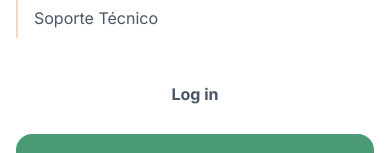
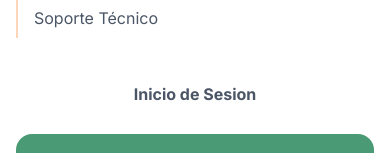
Before and after one commit to Saenz-man/Nutri-AS, a Next.js app: page /login in a window 390 px wide. Both pictures are taken after a click on the button 360 px from the left and 40 px from the top of the page. Shown: the part 659-812 px from the top of the page. Built offline with nearby package versions, Linux system fonts and the light colour scheme.

Commit message:
Cambio de inicio de sesion

```diff
--- a/src/components/layout/navbar.tsx
+++ b/src/components/layout/navbar.tsx
@@ -99,7 +99,7 @@ export default function Navbar() {
              <Link href="/soporte" onClick={() => setIsMenuOpen(false)} className="block py-2 text-gray-600">Soporte Técnico</Link>
           </div>
           <div className="pt-4 flex flex-col gap-4">
-            <Link href="/login" className="w-full text-center py-3 text-gray-600 font-bold">Log in</Link>
+            <Link href="/login" className="w-full text-center py-3 text-gray-600 font-bold">Inicio de Sesion</Link>
             <Link href="/registro" className="w-full text-center py-4 bg-nutri-main text-white rounded-2xl font-bold">Registrarme</Link>
           </div>
         </div>
```
